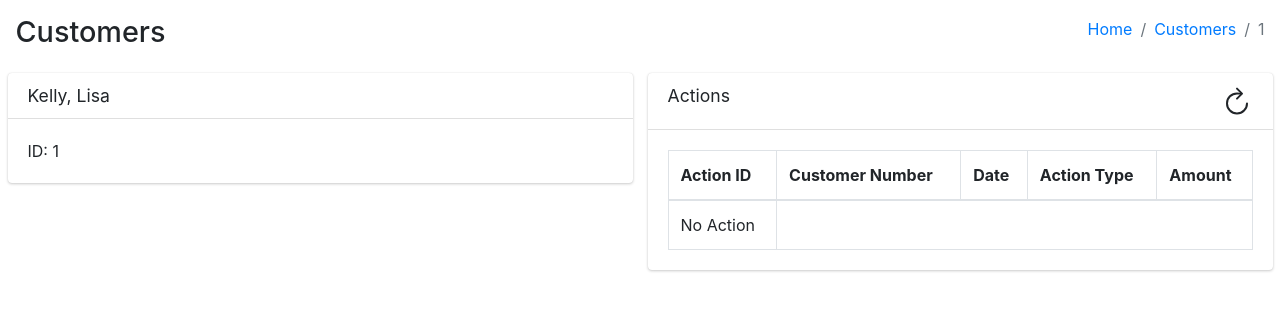
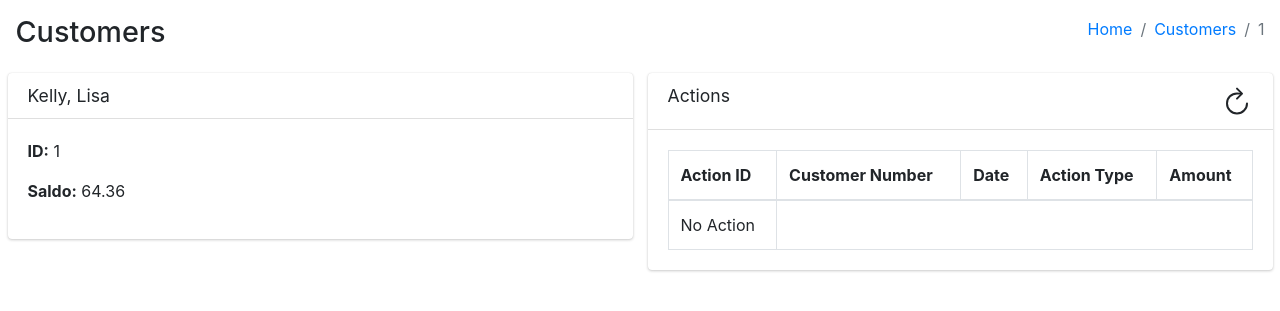
Before and after one commit to Kafalar-Karisik/StadtBank, a Django app: page /main/customers/1/ in a window 1280 px wide. Shown: the top 311 px of the page. Run offline with Django 4.2, Linux system fonts and the light colour scheme; data comes from the database, SQL or seed files in the repository; data that the repository does not hold is empty; some libraries are stand-ins or nearby versions.

Commit message:
Some Updates on Templates

```diff
--- a/Actions/templates/balance.html
+++ b/Actions/templates/balance.html
@@ -1,7 +1,7 @@
 <!DOCTYPE html>
 <html>
   <head>
-    <title>Table Example</title>
+    <title>Customers</title>
 
     {% load static %}
     <link
@@ -26,7 +26,7 @@
             </div>
             <div class="col-sm-6">
               <ol class="breadcrumb float-sm-right">
-                <li class="breadcrumb-item"><a href="../../">Home</a></li>
+                <li class="breadcrumb-item"><a href="../../../">Home</a></li>
                 <li class="breadcrumb-item"><a href="../">Customers</a></li>
                 <li class="breadcrumb-item active">1</li>
               </ol>
@@ -45,8 +45,8 @@
                   <h3 class="card-title">{{main.name}}</h3>
                 </div>
                 <div class="card-body">
-                  ID: {{main.nr}}
-
+                  <p><strong>ID:</strong> {{main.nr}}</p>
+                  <p><strong>Saldo:</strong> {{main.saldo}}</p>
                 </div>
               </div>
             </div>
@@ -120,5 +120,7 @@
         animation: spin 1s linear infinite;
       }
     </style>
+
+
   </body>
 </html>
--- a/Actions/templates/customers.html
+++ b/Actions/templates/customers.html
@@ -26,7 +26,7 @@
             </div>
             <div class="col-sm-6">
               <ol class="breadcrumb float-sm-right">
-                <li class="breadcrumb-item"><a href="#">Home</a></li>
+                <li class="breadcrumb-item"><a href="../../">Home</a></li>
                 <li class="breadcrumb-item active">Customers</li>
               </ol>
             </div>
```
